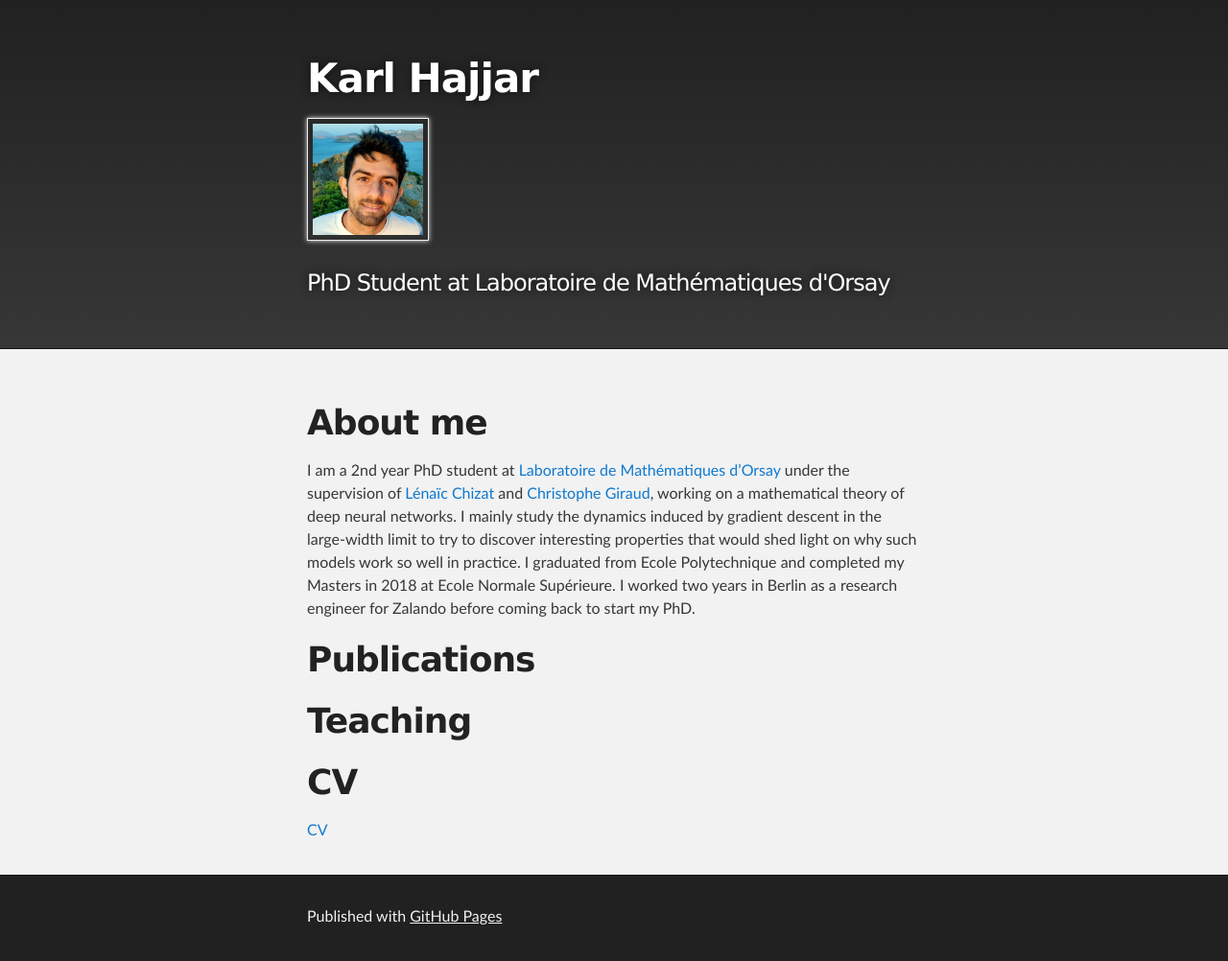
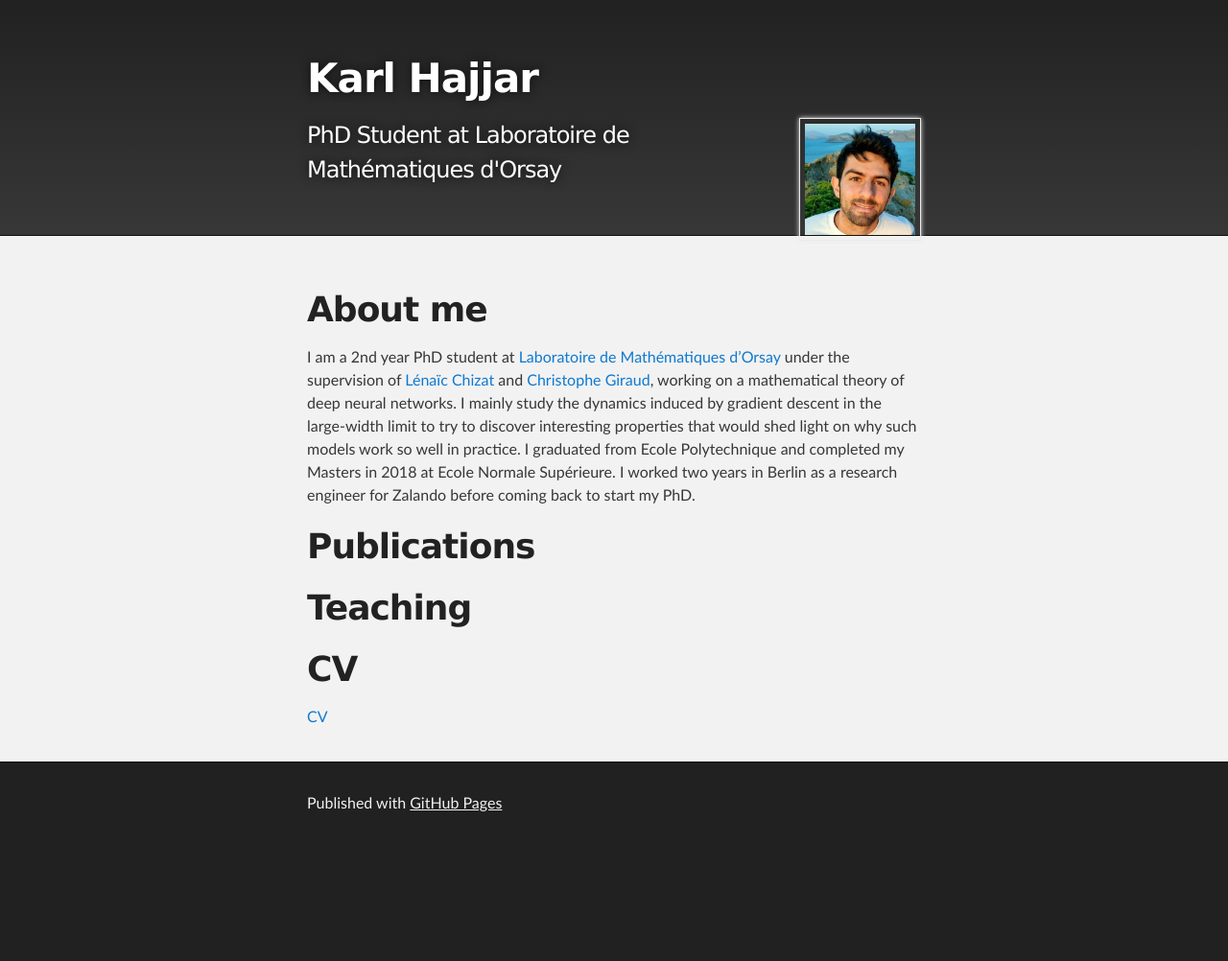
Before and after one commit to karl-hajjar/karl-hajjar.github.io, a Jekyll site: the page built from index.md, in a window 1280 px wide. Shown: the whole page at 96% size. Built offline with Jekyll 4.4.1, drawn with Linux system fonts in a browser that asks for light colours; our own code applies the rules of GitHub Pages for plain Markdown files; after the commit the page ends 900 px from its top, so only the background shows below that.

Commit message:
Tried aligning the picture right

```diff
--- a/_layouts/default.html
+++ b/_layouts/default.html
@@ -22,7 +22,7 @@
 
           <h1 id="project_title">{{ site.title | default: site.github.repository_name }}</h1>
           <div class="hero">
-            <img class="feature-img" src="{{ '/data/nice_pic_2.png' | relative_url }}" style="max-width:18%" float="right"/>
+            <img class="feature-img" src="{{ '/data/nice_pic_2.png' | relative_url }}" style="max-width:18%" align="right"/>
           </div>
           <h2 id="project_tagline">{{ site.description | default: site.github.project_tagline }}</h2>
 
```
